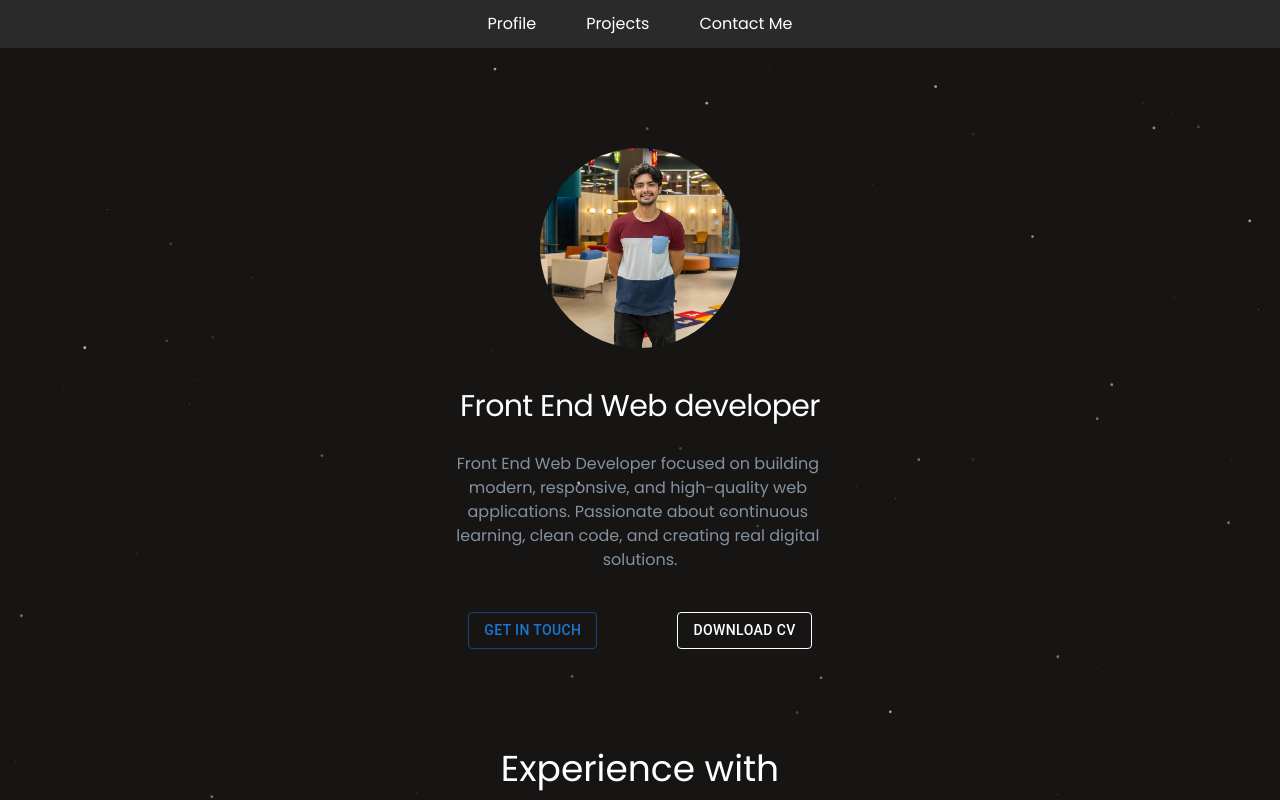
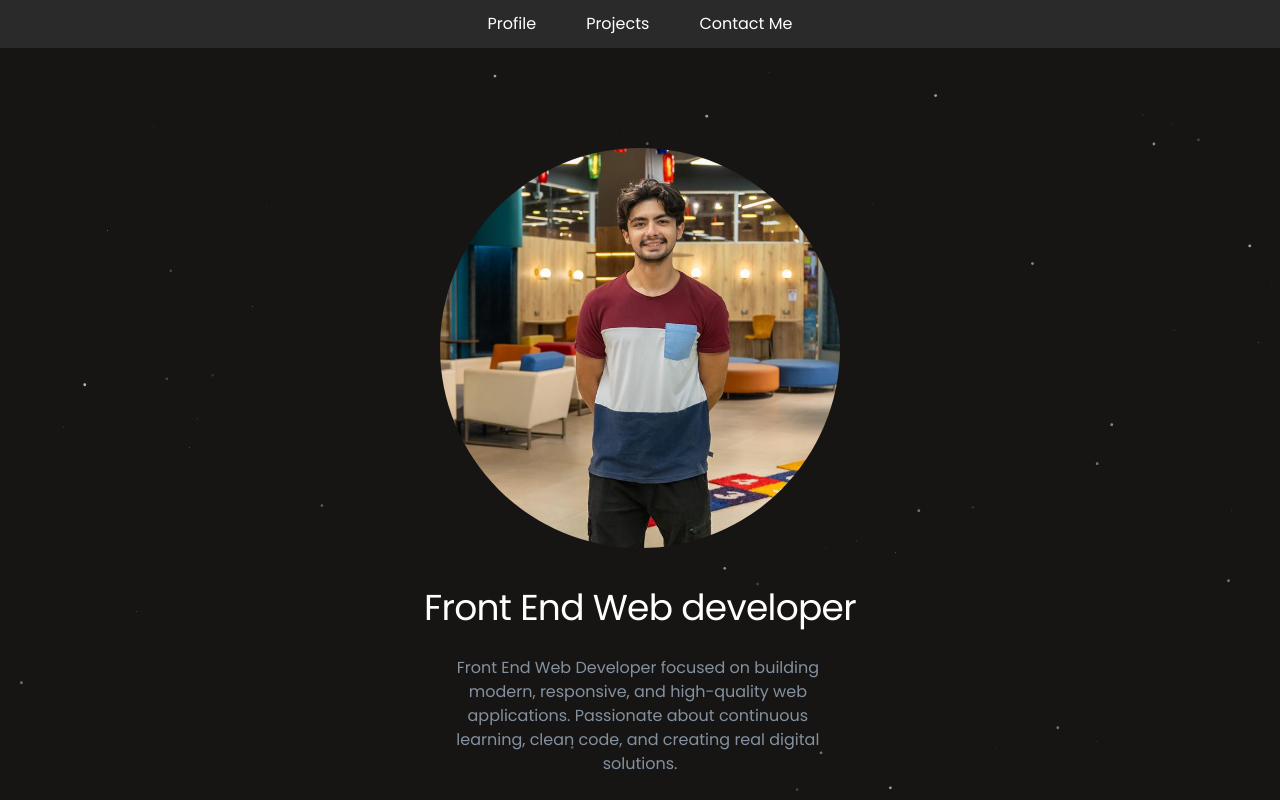
Before and after one commit to itscamperezb/Camilo-Perez-Portfolio, a React (Vite) app: page / in a window 1280 px wide. Shown: the top 800 px of the page. Built offline with nearby package versions, Linux system fonts and the light colour scheme.

Commit message:
otra actualizacion

```diff
--- a/src/App.css
+++ b/src/App.css
@@ -72,8 +72,8 @@ html {
 }
 
 .photo {
-  height: 200px;
-  width: 200px;
+  height: 400px;
+  width: 400px;
   border-radius: 50%;
   object-fit: cover;
   margin: 40px;
--- a/src/Components/ProfileInfo.jsx
+++ b/src/Components/ProfileInfo.jsx
@@ -30,7 +30,7 @@ function ProfileInfo() {
         src={fotoProfesional}
       ></motion.img>
 
-      <TypingAnimation className="text-3xl mb-7 text-center">
+      <TypingAnimation className="text-4xl mb-7 text-center">
         {homeInfo.h1}
       </TypingAnimation>
       <TextAnimate className="w-full text-center sm:w-sm">
```
